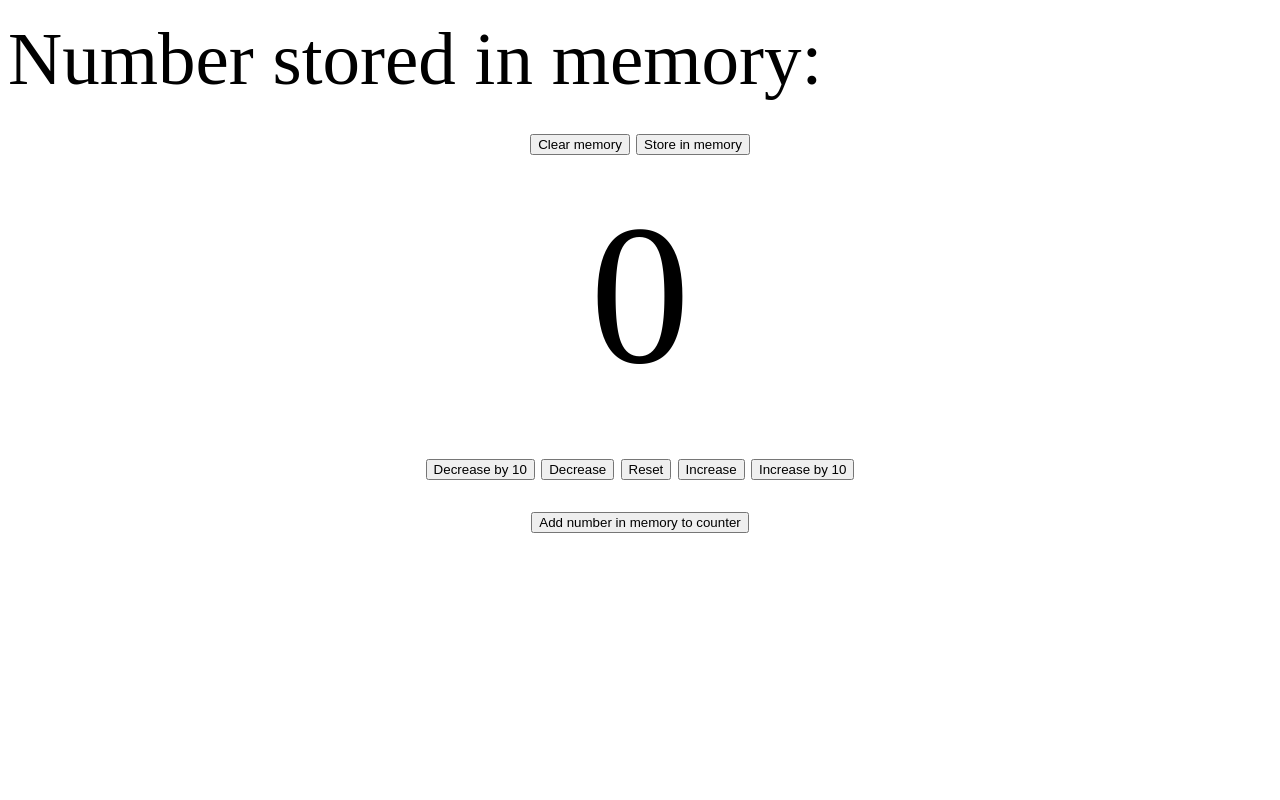
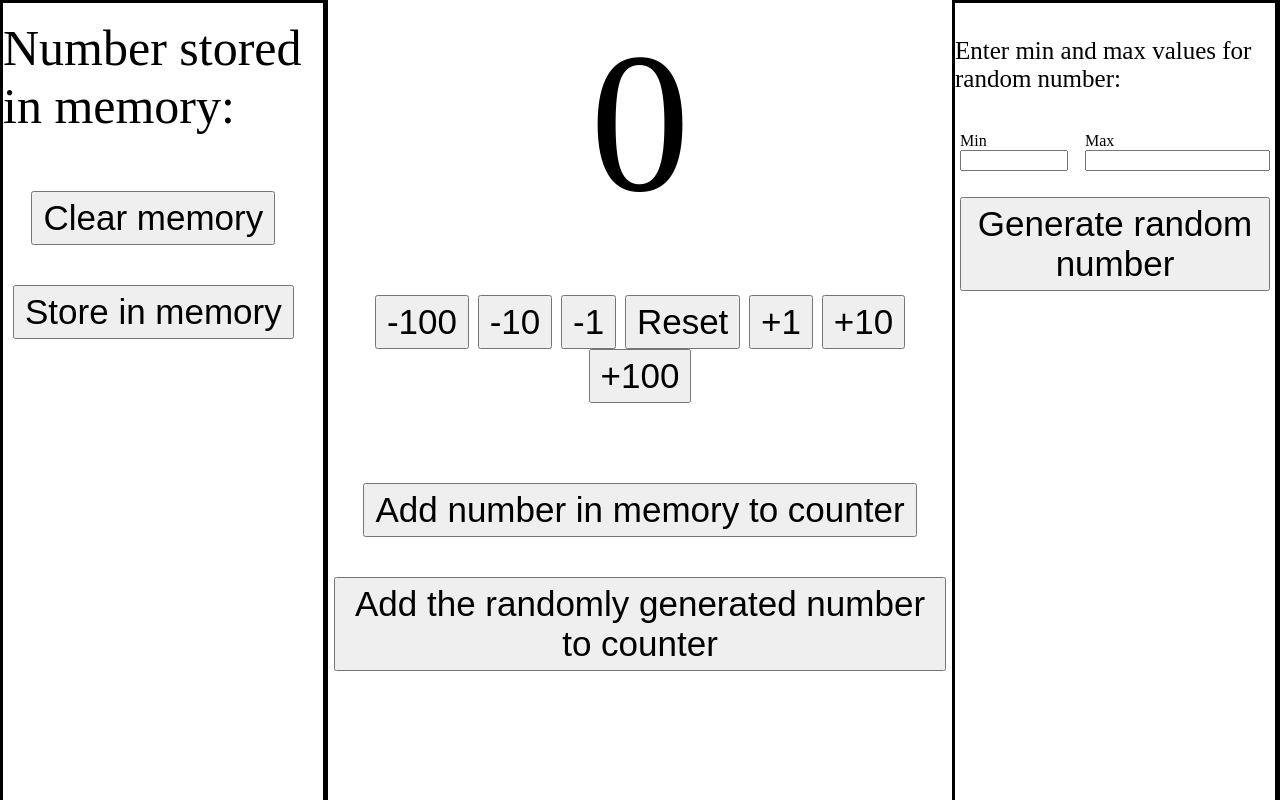
Before and after one commit to Zsomb19/Counter-Program, a plain HTML site: page index.html in a window 1280 px wide. Drawn offline with Linux system fonts and the light colour scheme.

Commit message:
Add files via upload
Frissített verzió

```diff
--- a/index.html
+++ b/index.html
@@ -8,34 +8,53 @@
 </head>
 <body>
 
-    <div>
+    <div id="part1" width="25%" height="100%" float="left">
         <p>
             <label id="MemLbl">Number stored in memory: </label>
         </p>
 
         <p class="buttons">
-            <button id="MemClrBtn">Clear memory</button>
-            <button id="MemBtn">Store in memory</button>
+            <button class="buttons" id="MemClrBtn">Clear memory</button><br><br>
+            <button class="buttons" id="MemBtn">Store in memory</button>
         </p>
     </div>
 
-    <div>
+    <div id="part2" width="50%" height="100%">
         <label id="CountLbl">0</label><br>
 
         <p class="buttons">
-            <button id="DecTenBtn">Decrease by 10</button>
-            <button id="DecBtn">Decrease</button>
-            <button id="ResBtn">Reset</button>
-            <button id="IncBtn">Increase</button>
-            <button id="IncTenBtn">Increase by 10</button>
+            <button class="buttons" id="DecHunBtn">-100</button>
+            <button class="buttons" id="DecTenBtn">-10</button>
+            <button class="buttons" id="DecBtn">-1</button>
+            <button class="buttons" id="ResBtn">Reset</button>
+            <button class="buttons" id="IncBtn">+1</button>
+            <button class="buttons" id="IncTenBtn">+10</button>
+            <button class="buttons" id="IncHunBtn">+100</button>
         </p>
 
         <p class="buttons">
-            <button id="AddMemBtn">Add number in memory to counter</button>
+            <button class="buttons" id="AddMemBtn">Add number in memory to counter</button><br><br>
+            <button class="buttons" id="AddRngBtn">Add the randomly generated number to counter</button>
         </p>
     </div>
 
-
+    <div id="part3">
+        <label id="RngLbl"></label><br>
+        <p>
+            <label id="RngInpLbl">Enter min and max values for random number: </label><br><br>
+            <div id="div3">
+                <div class="input-group">
+                    <label>Min</label>
+                    <input type="number" id="RngInpMin" class="RngInp">
+                </div>
+                <div class="input-group">
+                    <label>Max</label>
+                    <input type="number" id="RngInpMax">
+                </div>
+            </div>
+        </p>
+        <button class="buttons" id="RngBtn">Generate random number</button>
+    </div>
 
 
     <script src="index.js"></script>
--- a/index.js
+++ b/index.js
@@ -1,42 +1,73 @@
 let counter = 0;
 let memory = 0;
+let random = 0;
+let randommin = 0;
+let randommax = 0;
+
+document.getElementById("DecHunBtn").onclick = function(){
+    counter -= 100;
+    document.getElementById("CountLbl").innerHTML = counter;
+
+};
 
 document.getElementById("DecTenBtn").onclick = function(){
     counter -= 10;
     document.getElementById("CountLbl").innerHTML = counter;
-}
+};
 
 document.getElementById("DecBtn").onclick = function(){
     counter -= 1;
     document.getElementById("CountLbl").innerHTML = counter;
-}
+};
 
 document.getElementById("ResBtn").onclick = function(){
     counter = 0;
     document.getElementById("CountLbl").innerHTML = counter;
-}
+};
 
 document.getElementById("IncBtn").onclick = function(){
     counter += 1;
     document.getElementById("CountLbl").innerHTML = counter;
-}
+};
 
 document.getElementById("IncTenBtn").onclick = function(){
     counter += 10;
     document.getElementById("CountLbl").innerHTML = counter;
-}
+};
+
+document.getElementById("IncHunBtn").onclick = function(){
+    counter += 100;
+    document.getElementById("CountLbl").innerHTML = counter;
+};
 
 document.getElementById("AddMemBtn").onclick = function(){
     counter += memory
     document.getElementById("CountLbl").innerHTML = counter;
-}
+};
 
 document.getElementById("MemBtn").onclick = function(){
     memory = counter
     document.getElementById("MemLbl").innerHTML = "Number stored in memory: " + counter;
-}
+};
 
 document.getElementById("MemClrBtn").onclick = function(){
     memory = 0
     document.getElementById("MemLbl").innerHTML = "Number stored in memory: ";
-}
+};
+
+document.getElementById("RngBtn").onclick = function(){
+    randommin = Number(document.getElementById("RngInpMin").value);
+    randommax = Number(document.getElementById("RngInpMax").value);
+
+    if (randommin == 0 && randommax == 0) {
+        random = Math.floor(Math.random() * 99999) + 1;
+    }else{
+        random = Math.floor(Math.random() * (randommax - randommin + 1)) + randommin;
+    }
+        document.getElementById("RngLbl").innerHTML = random;
+    };
+
+    document.getElementById("AddRngBtn").onclick = function(){
+        counter += random;
+        document.getElementById("CountLbl").innerHTML = counter;
+    };
--- a/style.css
+++ b/style.css
@@ -5,11 +5,78 @@
 }
 
 .buttons{
-    font-size: 25px;
-    display: block;
+    font-size: 35px; /* Increase the font size */
+    padding: 5px 10px; /* Add padding to increase the overall size of the button */
+    display: inline-block;
     text-align: center;
 }
 
 #MemLbl{
-    font-size: 75px;
+    font-size: 50px;
 }
+
+#part1{
+    position: fixed; /* Fix the position of the div */
+    left: 0; /* Position it at the left edge of the page */
+    top: 0; /* Position it at the top edge of the page */
+    bottom: 0; /* Stretch it to the bottom edge of the page */
+    width: 25%; /* Set the width of the div */
+    height: 100%;
+    float: left;
+    border-right: 5px;
+    border-color: black;
+    border-style: solid;
+}
+
+#part2{
+
+    margin-left: 25%;
+    margin-right: 75%;
+    width: 50%;
+    height: 100%;
+    float: center;
+    display: flex;
+    flex-direction: column;
+}
+
+#part3{
+    position: fixed; /* Fix the position of the div */
+    right: 0; /* Position it at the left edge of the page */
+    top: 0; /* Position it at the top edge of the page */
+    bottom: 0; /* Stretch it to the bottom edge of the page */
+    width: 25%; /* Set the width of the div */
+    height: 100%;
+    float: right;
+    border-right: 5px;
+    border-color: black;
+    border-style: solid;
+}
+
+#RngLbl{
+    font-size: 100px;
+    display: block;
+    text-align: center;
+}
+#RngInpLbl{
+    font-size: 25px;
+}
+
+#div3 {
+    display: flex;
+    justify-content: space-between;
+}
+
+.input-group {
+    display: flex;
+    text-align: center;
+    flex-direction: column;
+    margin: 5px;
+    align-items: flex-start;
+}
+.RngInp{
+    width: 100px;
+}
+
+#RngBtn{
+    margin: 5px;
+}
```
